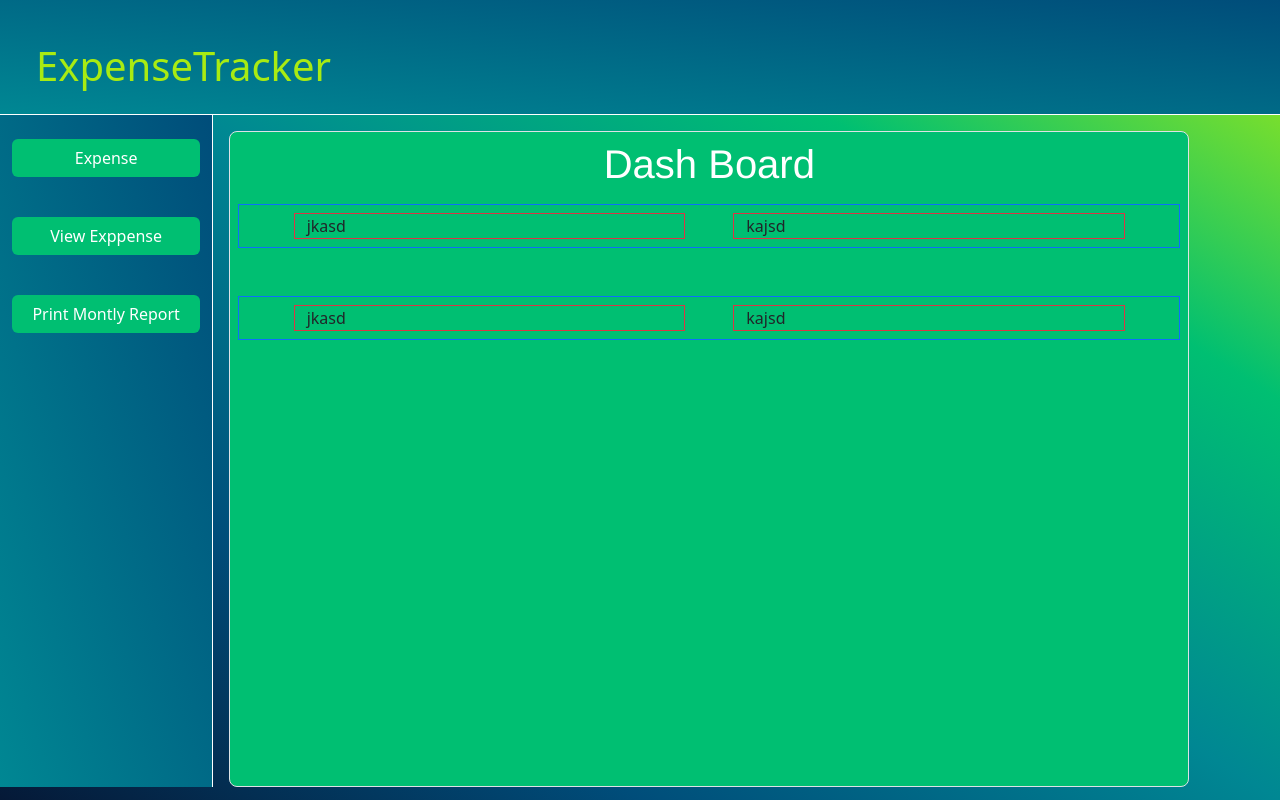
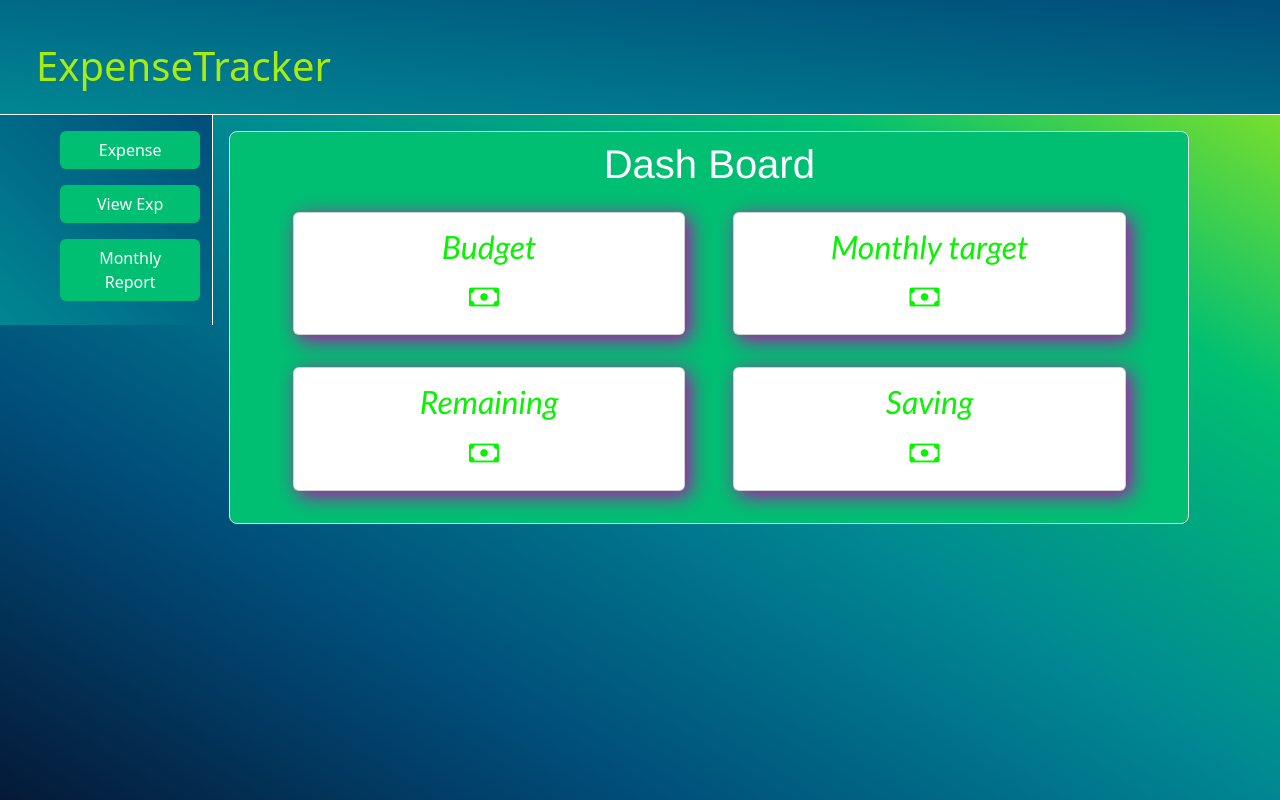
Before and after one commit to Hasniandehwar/JavaScript_Practice, a website: page Expense_Tracker/index.html in a window 1280 px wide. Drawn offline with nearby package versions, Linux system fonts and the light colour scheme.

Commit message:
code Added

```diff
--- a/Expense_Tracker/index.html
+++ b/Expense_Tracker/index.html
@@ -21,32 +21,53 @@
 
     <main class="container-fluid">
         <div class="row d-flex">
-            <section class="d-none col-3 d-md-block d-lg-block col-lg-2 col-md-3 side_bar">
-                <div class="d-flex flex-column ">
-                    <button class="btn mt-4 mb-3">Expense</button>
-                    <button class="btn mt-4 mb-3">View Exppense</button>
-                    <button class="btn mt-4 mb-3">Print Montly Report</button>
+            <section class="d-none d-md-block d-lg-block col-lg-2 col-md-3 side_bar">
+                <div class="d-flex flex-row flex-md-column justify-content-sm-evenly gap-3 mt-3 ms-5 mb-4" id="btns">
+                         <button class="btn">Expense</button>
+                        <button class="btn">View Exp</button>
+                        <button class="btn">Monthly Report</button>
                 </div>
+
             </section>
-            <div class="col-sm-12  col-md-9 col-lg-9 div ms-md-3 ms-p-3 mt-3 border rounded-3">
+            <div class="col-md-7 col-lg-9 div ms-md-3 ms-p-3 mt-3 border rounded-3">
                 <div class="contaioner mt-2">
                     <h1 class="text-white" style="font-family: 'Franklin Gothic Medium', 'Arial Narrow', Arial, sans-serif; text-align: center;">Dash Board</h1>
                 </div>
                 <div class="container mt-2 p-2 ">
-                    <div class="row border border-primary d-flex gap-md-5 justify-content-md-center">
-                        <div class="border border-danger mt-2  col-sm-12 col-md-5 col-lg-5 mb-2">
-                            jkasd
+                    <div class="row d-flex gap-md-5 justify-content-md-center">
+                        <div class="mt-2 col-sm-12 col-md-5 col-lg-5 mb-2">
+                                <div class="row card">
+                                    <div class="col-sm-12 col-md-12 d-lg-block text-center">
+                                        <h1 class="text">Budget</h1>
+                                        <i class="bi bi-cash"></i>
+                                    </div>
+                                </div>
                         </div>
-                        <div  class="border border-danger mt-2 col-sm-12 col-md-5 col-lg-5 mb-2">
-                            kajsd
+                        <div  class="mt-2 col-sm-12 col-md-5 col-lg-5 mb-2">
+                             <div class="row card">
+                                    <div class="col-sm-12 col-md-12 d-lg-block text-center">
+                                        <h1 class="text">Monthly target</h1>
+                                        <i class="bi bi-cash"></i>
+                                    </div>
+                                </div>
                         </div>
                     </div>
-                    <div class="row border border-primary d-flex gap-md-5 justify-content-md-center mt-5">
-                        <div class="border border-danger mt-2  col-sm-12 col-md-5 col-lg-5 mb-2">
-                            jkasd
+                    <div class="row d-flex gap-md-5 justify-content-md-center mt-3 mb-3">
+                        <div class="mt-2  col-sm-12 col-md-5 col-lg-5 mb-2">
+                            <div class="row card">
+                                    <div class="col-sm-12 col-md-12 d-lg-block text-center">
+                                        <h1 class="text">Remaining</h1>
+                                        <i class="bi bi-cash"></i>
+                                    </div>
+                                </div>
                         </div>
-                        <div  class="border border-danger mt-2 col-sm-12 col-md-5 col-lg-5 mb-2">
-                            kajsd
+                        <div  class="mt-2 col-sm-12 col-md-5 col-lg-5 mb-2">
+                            <div class="row card">
+                                    <div class="col-sm-12 col-md-12 d-lg-block text-center">
+                                        <h1 class="text">Saving</h1>
+                                        <i class="bi bi-cash "></i>
+                                    </div>
+                                </div>
                         </div>
                     </div>
                     </div>
@@ -54,6 +75,7 @@
             </div>
         </div>
     </main>
+    <script src="main.js"></script>
     <script src="https://cdn.jsdelivr.net/npm/bootstrap@5.3.2/dist/js/bootstrap.bundle.min.js"></script>
 </body>
 </html>
--- /dev/null
+++ b/Expense_Tracker/main.js
@@ -0,0 +1,19 @@
+const menuicon=document.querySelector(".bi");
+const side_bar=document.querySelector(".side_bar")
+const div=document.querySelector(".div");
+const column=document.querySelector("#cloumn")
+const btns=document.querySelector("#btns")
+menuicon.addEventListener("click" , ()=>{
+
+    if (menuicon.classList.contains("bi-list")){
+        side_bar.className="d-flex  d-md-block d-lg-block col-lg-2 col-md-3 side_bar ";
+        div.className="col-md-7 col-lg-9 div ms-md-3 ms-p-3 mt-3 border rounded-3"
+        menuicon.className="bi bi-x d-lg-none";
+        column.className="flex-row";
+    } else{
+        side_bar.className = "d-none  d-md-block d-lg-block col-lg-2 col-md-3 side_bar";
+        div.className = "col-md-7 col-lg-9 div ms-md-3 ms-p-3 mt-3 border rounded-3";
+        menuicon.className="d-lg-none d-md-none bi bi-list";
+  }
+
+})
--- a/Expense_Tracker/my_style/style.css
+++ b/Expense_Tracker/my_style/style.css
@@ -24,7 +24,6 @@ body {
 }
 #Div{
     background:var(--bg-reverse);
-
 }
 .bi{
     font-size: 35px;
@@ -37,6 +36,13 @@ body {
     transform: scale(1.5);
     transition: all 1s;
 }
+.ani{
+    transition: all 1s;
+}
+.side{
+    display: flex;
+    justify-content: center;
+}
 .heading{
     color: #a8eb12;
     margin-left: 20px;
@@ -47,10 +53,9 @@ body {
 }
 .side_bar{
     background: var(--bg-reverse);
-    height: 84vh;
+    height: fit-content;
     border-right: 1px solid white;
 }
-
 .btn{
    background-color: #00bf72;
    color: white;
@@ -66,3 +71,30 @@ body {
     background-color: #00bf72;
     border: 2px solid white;
 }
+.text{
+    font-family: 'Trebuchet MS', 'Lucida Sans Unicode', 'Lucida Grande', 'Lucida Sans', Arial, sans-serif;
+    font-style: italic;
+}
+.bi-cash{
+    font-size: 30px;
+    color: #09f201;
+}
+.text{
+    color: #09f201;
+    font-size: 2rem;
+}
+
+.card{
+    padding: 15px;
+    box-shadow: 5px 5px 20px  rgb(190, 9, 172);
+
+}
+
+.card:hover{
+    background-color: #004d7a;
+    color: white;
+    transform: scale(1.1);
+    transition: all .8s;
+    cursor: pointer;
+
+}
```
